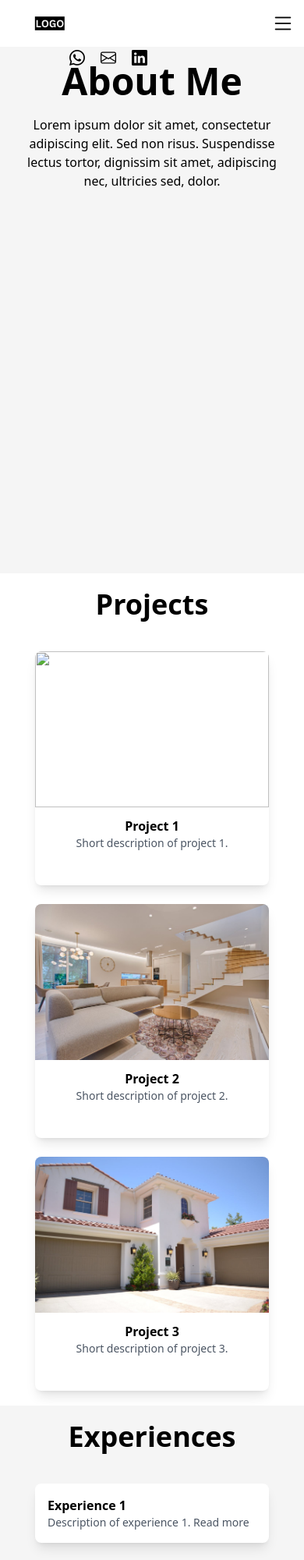
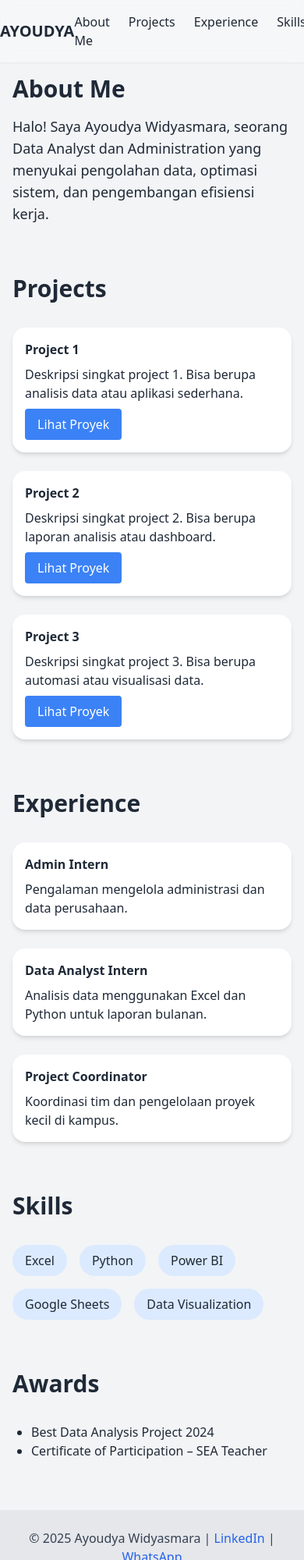
Before and after one commit to ayoudya/Portfolio, a website: page index.html in a window 390 px wide. Shown: the top 2000 px of the page at 78% size. Drawn offline with nearby package versions, Linux system fonts and the light colour scheme; files that its build step writes are made by us from their sources.

Commit message:
Update index.html

```diff
--- a/index.html
+++ b/index.html
@@ -1,170 +1,106 @@
-<!doctype html>
-<html lang="en">
+<!DOCTYPE html>
+<html lang="id">
 <head>
-    <meta charset="UTF-8" />
-    <meta name="viewport" content="width=device-width, initial-scale=1.0" />
-    <title>Ayoudya Portfolio</title>
-    <link rel="shortcut icon" href="./assets/logo.png" type="image/x-icon" />
-    <link rel="stylesheet" href="https://fonts.googleapis.com/css2?family=Poppins:wght@400;500;700&display=swap"/>
-    <link rel="stylesheet" href="./css/tailwind-build.css" />
-    <link rel="stylesheet" href="./css/index.css" />
-    <link rel="stylesheet" href="https://cdnjs.cloudflare.com/ajax/libs/bootstrap-icons/1.11.3/font/bootstrap-icons.min.css"/>
+  <meta charset="UTF-8">
+  <meta name="viewport" content="width=device-width, initial-scale=1.0">
+  <title>Portofolio Ayoudya</title>
+  <link rel="stylesheet" href="index.css">
+  <script src="script.js" defer></script>
 </head>
-<body class="tw-flex tw-min-h-[100vh] tw-w-full tw-flex-col tw-bg-[#ffffff]">
+<body class="tw-font-sans tw-bg-gray-100 tw-text-gray-800">
 
-    <!-- Header -->
-    <header class="tw-fixed tw-top-0 tw-z-20 tw-flex tw-h-[60px] tw-w-full tw-px-[10%] max-lg:tw-mr-auto lg:tw-justify-around">
-        <div class="tw-flex tw-w-max tw-place-items-center tw-gap-3">
-            <div class="tw-h-[50px] tw-w-[50px] tw-p-[4px]">
-                <img src="./assets/logo.png" alt="logo" class="tw-object tw-h-full tw-w-full"/>
+  <!-- HEADER -->
+  <header class="tw-fixed tw-w-full tw-backdrop-blur tw-bg-white/30 tw-shadow-sm tw-z-50 tw-py-4">
+    <div class="tw-container tw-mx-auto tw-flex tw-justify-between tw-items-center">
+      <div class="tw-text-xl tw-font-bold">AYOUDYA</div>
+      <nav>
+        <ul class="tw-flex tw-gap-6">
+          <li><a href="#about" class="tw-hover:text-blue-600 tw-transition">About Me</a></li>
+          <li><a href="#projects" class="tw-hover:text-blue-600 tw-transition">Projects</a></li>
+          <li><a href="#experience" class="tw-hover:text-blue-600 tw-transition">Experience</a></li>
+          <li><a href="#skills" class="tw-hover:text-blue-600 tw-transition">Skills</a></li>
+          <li><a href="#awards" class="tw-hover:text-blue-600 tw-transition">Awards</a></li>
+        </ul>
+      </nav>
     </div>
-        </div>
-        <div class="collapsible-header animated-collapse" id="collapsed-items">
-            <div class="tw-flex tw-h-full tw-w-max tw-gap-5 tw-text-base tw-text-white lg:tw-mx-auto lg:tw-place-items-center">
-                <a class="header-links" href="#about">About Me</a>
-                <a class="header-links" href="#projects">Projects</a>
-                <a class="header-links" href="#experiences">Experiences</a>
-                <a class="header-links" href="#awards">Awards</a>
-                <a class="header-links" href="#skills">Skills</a>
-            </div>
-            <div class="tw-flex tw-place-items-center tw-gap-[20px] tw-text-xl">
-                <a href="https://wa.me/your-number" target="_blank" class="header-links"><i class="bi bi-whatsapp"></i></a>
-                <a href="mailto:youremail@example.com" class="header-links"><i class="bi bi-envelope"></i></a>
-                <a href="https://www.linkedin.com/in/yourprofile/" target="_blank" class="header-links"><i class="bi bi-linkedin"></i></a>
-            </div>
-        </div>
-        <button class="bi bi-list tw-absolute tw-right-3 tw-top-3 tw-z-50 tw-text-3xl lg:tw-hidden" onclick="toggleHeader()"></button>
   </header>
 
-    <!-- About Me Section -->
-    <section id="about" class="tw-flex tw-min-h-[80vh] tw-w-full tw-flex-col tw-place-items-center tw-gap-5 tw-p-[5%] tw-bg-[#f5f5f5] tw-mt-[60px]">
-        <h1 class="tw-text-5xl tw-font-bold">About Me</h1>
-        <p class="tw-max-w-[800px] tw-text-center">
-            Lorem ipsum dolor sit amet, consectetur adipiscing elit. Sed non risus. Suspendisse lectus tortor, dignissim sit amet, adipiscing nec, ultricies sed, dolor.
-        </p>
+  <main class="tw-pt-24 tw-container tw-mx-auto tw-px-4">
+
+    <!-- ABOUT ME -->
+    <section id="about" class="tw-mb-16">
+      <h2 class="tw-text-3xl tw-font-bold tw-mb-4">About Me</h2>
+      <p class="tw-text-lg">Halo! Saya Ayoudya Widyasmara, seorang Data Analyst dan Administration yang menyukai pengolahan data, optimasi sistem, dan pengembangan efisiensi kerja.</p>
     </section>
 
-    <!-- Projects Section -->
-    <section id="projects" class="tw-flex tw-flex-col tw-place-items-center tw-gap-10 tw-p-[5%]">
-        <h2 class="tw-text-4xl tw-font-semibold">Projects</h2>
-        <div class="tw-flex tw-flex-wrap tw-gap-6 tw-justify-center">
-            <!-- Dummy project box -->
-            <a href="#" class="tw-flex tw-flex-col tw-w-[300px] tw-h-[300px] tw-bg-white tw-shadow-lg tw-rounded-lg tw-overflow-hidden tw-cursor-pointer">
-                <img src="./assets/images/homepage/property.jpg" alt="" class="tw-h-[200px] tw-w-full tw-object-cover"/>
-                <div class="tw-p-3 tw-text-center">
-                    <h3 class="tw-font-semibold">Project 1</h3>
-                    <p class="tw-text-gray-600 tw-text-sm">Short description of project 1.</p>
+    <!-- PROJECTS -->
+    <section id="projects" class="tw-mb-16">
+      <h2 class="tw-text-3xl tw-font-bold tw-mb-8">Projects</h2>
+      <div class="tw-grid tw-grid-cols-1 sm:tw-grid-cols-2 lg:tw-grid-cols-3 tw-gap-6">
+        <div class="tw-bg-white tw-rounded-2xl tw-shadow-md tw-p-4 tw-transition hover:tw-shadow-xl">
+          <h3 class="tw-font-semibold tw-mb-2">Project 1</h3>
+          <p>Deskripsi singkat project 1. Bisa berupa analisis data atau aplikasi sederhana.</p>
+          <a href="#" class="tw-inline-block tw-mt-2 tw-bg-blue-500 tw-text-white tw-px-4 tw-py-2 tw-rounded tw-transition hover:tw-bg-blue-600">Lihat Proyek</a>
         </div>
-            </a>
-            <a href="#" class="tw-flex tw-flex-col tw-w-[300px] tw-h-[300px] tw-bg-white tw-shadow-lg tw-rounded-lg tw-overflow-hidden tw-cursor-pointer">
-                <img src="./assets/images/homepage/apartment.jpg" alt="" class="tw-h-[200px] tw-w-full tw-object-cover"/>
-                <div class="tw-p-3 tw-text-center">
-                    <h3 class="tw-font-semibold">Project 2</h3>
-                    <p class="tw-text-gray-600 tw-text-sm">Short description of project 2.</p>
+        <div class="tw-bg-white tw-rounded-2xl tw-shadow-md tw-p-4 tw-transition hover:tw-shadow-xl">
+          <h3 class="tw-font-semibold tw-mb-2">Project 2</h3>
+          <p>Deskripsi singkat project 2. Bisa berupa laporan analisis atau dashboard.</p>
+          <a href="#" class="tw-inline-block tw-mt-2 tw-bg-blue-500 tw-text-white tw-px-4 tw-py-2 tw-rounded tw-transition hover:tw-bg-blue-600">Lihat Proyek</a>
         </div>
-            </a>
-            <a href="#" class="tw-flex tw-flex-col tw-w-[300px] tw-h-[300px] tw-bg-white tw-shadow-lg tw-rounded-lg tw-overflow-hidden tw-cursor-pointer">
-                <img src="./assets/images/homepage/house.jpg" alt="" class="tw-h-[200px] tw-w-full tw-object-cover"/>
-                <div class="tw-p-3 tw-text-center">
-                    <h3 class="tw-font-semibold">Project 3</h3>
-                    <p class="tw-text-gray-600 tw-text-sm">Short description of project 3.</p>
-                </div>
-            </a>
-        </div>
-    </section>
-
-    <!-- Experiences Section -->
-    <section id="experiences" class="tw-flex tw-flex-col tw-place-items-center tw-gap-10 tw-p-[5%] tw-bg-[#f5f5f5]">
-        <h2 class="tw-text-4xl tw-font-semibold">Experiences</h2>
-        <div class="tw-flex tw-flex-wrap tw-gap-6 tw-justify-center">
-            <div class="tw-w-[300px] tw-bg-white tw-shadow-lg tw-rounded-lg tw-p-4">
-                <h3 class="tw-font-semibold">Experience 1</h3>
-                <p class="tw-text-gray-600 tw-text-sm">Description of experience 1. <a href="#">Read more</a></p>
-            </div>
-            <div class="tw-w-[300px] tw-bg-white tw-shadow-lg tw-rounded-lg tw-p-4">
-                <h3 class="tw-font-semibold">Experience 2</h3>
-                <p class="tw-text-gray-600 tw-text-sm">Description of experience 2. <a href="#">Read more</a></p>
-            </div>
-            <div class="tw-w-[300px] tw-bg-white tw-shadow-lg tw-rounded-lg tw-p-4">
-                <h3 class="tw-font-semibold">Experience 3</h3>
-                <p class="tw-text-gray-600 tw-text-sm">Description of experience 3. <a href="#">Read more</a></p>
+        <div class="tw-bg-white tw-rounded-2xl tw-shadow-md tw-p-4 tw-transition hover:tw-shadow-xl">
+          <h3 class="tw-font-semibold tw-mb-2">Project 3</h3>
+          <p>Deskripsi singkat project 3. Bisa berupa automasi atau visualisasi data.</p>
+          <a href="#" class="tw-inline-block tw-mt-2 tw-bg-blue-500 tw-text-white tw-px-4 tw-py-2 tw-rounded tw-transition hover:tw-bg-blue-600">Lihat Proyek</a>
         </div>
       </div>
     </section>
 
-    <!-- Awards Section -->
-    <section id="awards" class="tw-flex tw-flex-col tw-place-items-center tw-gap-10 tw-p-[5%]">
-        <h2 class="tw-text-4xl tw-font-semibold">Awards</h2>
-        <div class="tw-flex tw-flex-wrap tw-gap-6 tw-justify-center">
-            <div class="tw-w-[350px] tw-bg-white tw-shadow-lg tw-rounded-lg tw-p-4">
-                <img src="./assets/images/homepage/top-view.jpg" class="tw-w-full tw-h-[200px] tw-object-cover" />
-                <h3 class="tw-font-semibold tw-mt-2">Award 1</h3>
-                <p class="tw-text-gray-600 tw-text-sm">This certificate was awarded for outstanding achievement.</p>
+    <!-- EXPERIENCE -->
+    <section id="experience" class="tw-mb-16">
+      <h2 class="tw-text-3xl tw-font-bold tw-mb-8">Experience</h2>
+      <div class="tw-grid tw-grid-cols-1 sm:tw-grid-cols-2 lg:tw-grid-cols-3 tw-gap-6">
+        <div class="tw-bg-white tw-rounded-2xl tw-shadow-md tw-p-4">
+          <h3 class="tw-font-semibold tw-mb-2">Admin Intern</h3>
+          <p>Pengalaman mengelola administrasi dan data perusahaan.</p>
         </div>
-            <div class="tw-w-[350px] tw-bg-white tw-shadow-lg tw-rounded-lg tw-p-4">
-                <img src="./assets/images/homepage/hero-image.jpg" class="tw-w-full tw-h-[200px] tw-object-cover" />
-                <h3 class="tw-font-semibold tw-mt-2">Award 2</h3>
-                <p class="tw-text-gray-600 tw-text-sm">This certificate recognizes excellence in a specific skill.</p>
+        <div class="tw-bg-white tw-rounded-2xl tw-shadow-md tw-p-4">
+          <h3 class="tw-font-semibold tw-mb-2">Data Analyst Intern</h3>
+          <p>Analisis data menggunakan Excel dan Python untuk laporan bulanan.</p>
+        </div>
+        <div class="tw-bg-white tw-rounded-2xl tw-shadow-md tw-p-4">
+          <h3 class="tw-font-semibold tw-mb-2">Project Coordinator</h3>
+          <p>Koordinasi tim dan pengelolaan proyek kecil di kampus.</p>
         </div>
       </div>
     </section>
 
-    <!-- Colleagues Section -->
-    <section id="colleagues" class="tw-flex tw-flex-col tw-place-items-center tw-gap-10 tw-p-[5%] tw-bg-[#f5f5f5]">
-        <h2 class="tw-text-4xl tw-font-semibold">What my colleagues say</h2>
-        <p class="tw-text-center tw-max-w-[600px]">"Lorem ipsum dolor sit amet, consectetur adipiscing elit. Sed non risus."</p>
+    <!-- SKILLS -->
+    <section id="skills" class="tw-mb-16">
+      <h2 class="tw-text-3xl tw-font-bold tw-mb-8">Skills</h2>
+      <ul class="tw-flex tw-flex-wrap tw-gap-4">
+        <li class="tw-bg-blue-100 tw-px-4 tw-py-2 tw-rounded-full">Excel</li>
+        <li class="tw-bg-blue-100 tw-px-4 tw-py-2 tw-rounded-full">Python</li>
+        <li class="tw-bg-blue-100 tw-px-4 tw-py-2 tw-rounded-full">Power BI</li>
+        <li class="tw-bg-blue-100 tw-px-4 tw-py-2 tw-rounded-full">Google Sheets</li>
+        <li class="tw-bg-blue-100 tw-px-4 tw-py-2 tw-rounded-full">Data Visualization</li>
+      </ul>
     </section>
 
-    <!-- Skills Section -->
-    <section id="skills" class="tw-flex tw-flex-col tw-place-items-center tw-gap-10 tw-p-[5%]">
-        <h2 class="tw-text-4xl tw-font-semibold">Skills</h2>
-        <div class="tw-flex tw-flex-col tw-gap-6 tw-w-full tw-max-w-[800px]">
-            <div>
-                <h3 class="tw-font-semibold">Soft Skills</h3>
-                <ul class="tw-list-disc tw-pl-5">
-                    <li>Communication</li>
-                    <li>Teamwork</li>
-                    <li>Problem Solving</li>
+    <!-- AWARDS -->
+    <section id="awards" class="tw-mb-16">
+      <h2 class="tw-text-3xl tw-font-bold tw-mb-8">Awards</h2>
+      <ul class="tw-list-disc tw-pl-6">
+        <li>Best Data Analysis Project 2024</li>
+        <li>Certificate of Participation – SEA Teacher</li>
       </ul>
-            </div>
-            <div>
-                <h3 class="tw-font-semibold">Hard Skills</h3>
-                <ul class="tw-list-disc tw-pl-5">
-                    <li>Data Analysis</li>
-                    <li>Project Management</li>
-                    <li>Administration</li>
-                </ul>
-            </div>
-            <div>
-                <h3 class="tw-font-semibold">Software Skills</h3>
-                <div class="tw-grid tw-grid-cols-3 tw-gap-4 tw-mt-2">
-                    <div class="tw-flex tw-flex-col tw-place-items-center">
-                        <img src="./assets/logo.png" class="tw-w-12 tw-h-12"/>
-                        <span>Excel</span>
-                    </div>
-                    <div class="tw-flex tw-flex-col tw-place-items-center">
-                        <img src="./assets/logo.png" class="tw-w-12 tw-h-12"/>
-                        <span>Power BI</span>
-                    </div>
-                    <div class="tw-flex tw-flex-col tw-place-items-center">
-                        <img src="./assets/logo.png" class="tw-w-12 tw-h-12"/>
-                        <span>SQL</span>
-                    </div>
-                </div>
-            </div>
-        </div>
     </section>
 
-    <!-- Footer -->
-    <footer class="tw-flex tw-w-full tw-place-content-center tw-gap-6 tw-bg-[#000] tw-p-[5%] tw-text-white">
-        <a href="https://wa.me/your-number" target="_blank" class="tw-text-2xl"><i class="bi bi-whatsapp"></i></a>
-        <a href="mailto:youremail@example.com" class="tw-text-2xl"><i class="bi bi-envelope"></i></a>
-        <a href="https://www.linkedin.com/in/yourprofile/" target="_blank" class="tw-text-2xl"><i class="bi bi-linkedin"></i></a>
+  </main>
+
+  <!-- FOOTER -->
+  <footer class="tw-bg-gray-200 tw-text-gray-700 tw-py-6 tw-text-center">
+    &copy; 2025 Ayoudya Widyasmara | <a href="#" class="tw-text-blue-600 tw-hover:underline">LinkedIn</a> | <a href="#" class="tw-text-blue-600 tw-hover:underline">WhatsApp</a>
   </footer>
 
-    <script src="https://cdnjs.cloudflare.com/ajax/libs/gsap/3.9.1/gsap.min.js"></script>
-    <script src="https://cdnjs.cloudflare.com/ajax/libs/gsap/3.9.1/ScrollTrigger.min.js"></script>
-    <script src="./scripts/utils.js"></script>
-    <script src="index.js"></script>
 </body>
 </html>
```
Lines whose indentation alone changed are shown as unchanged.
